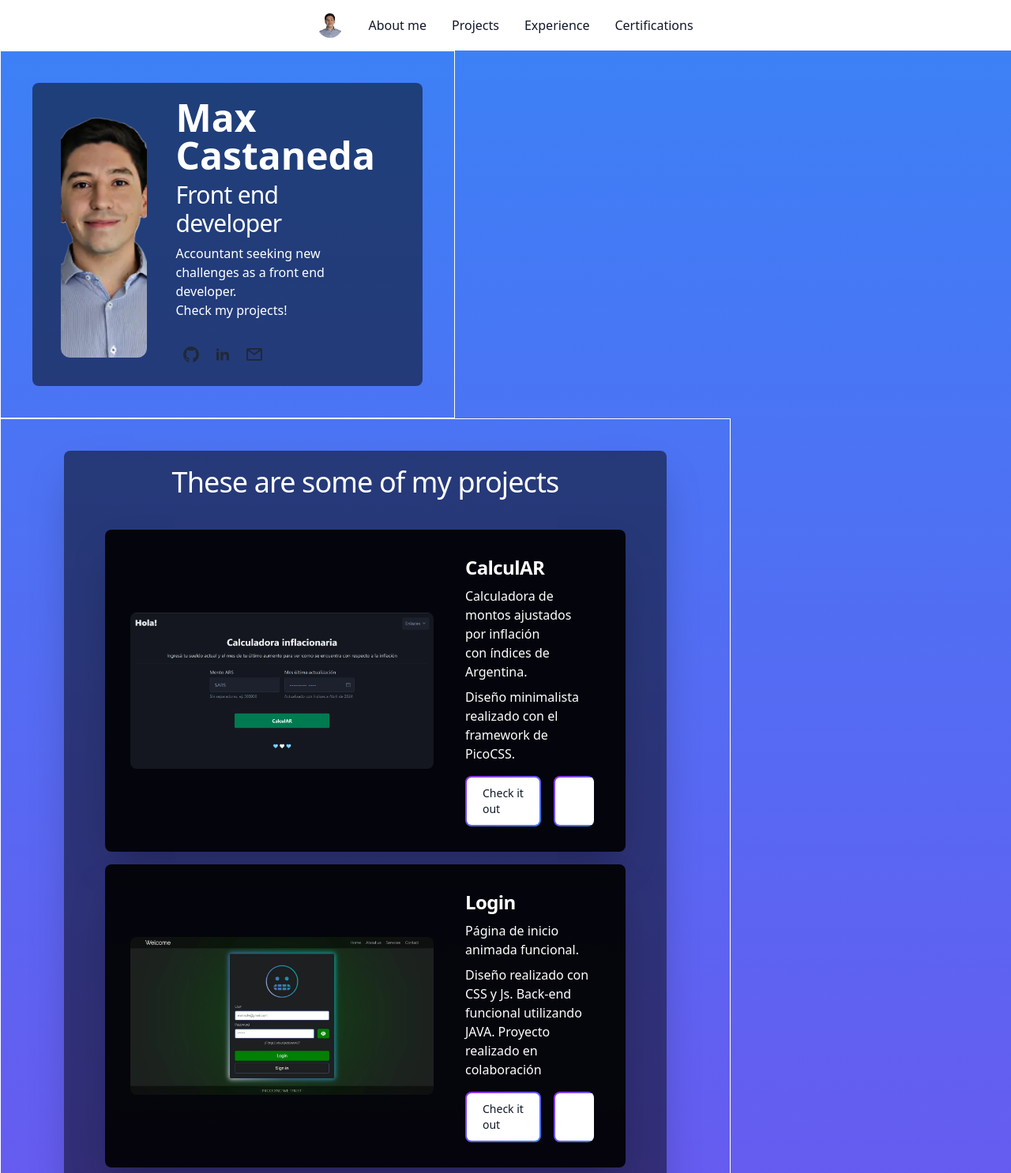
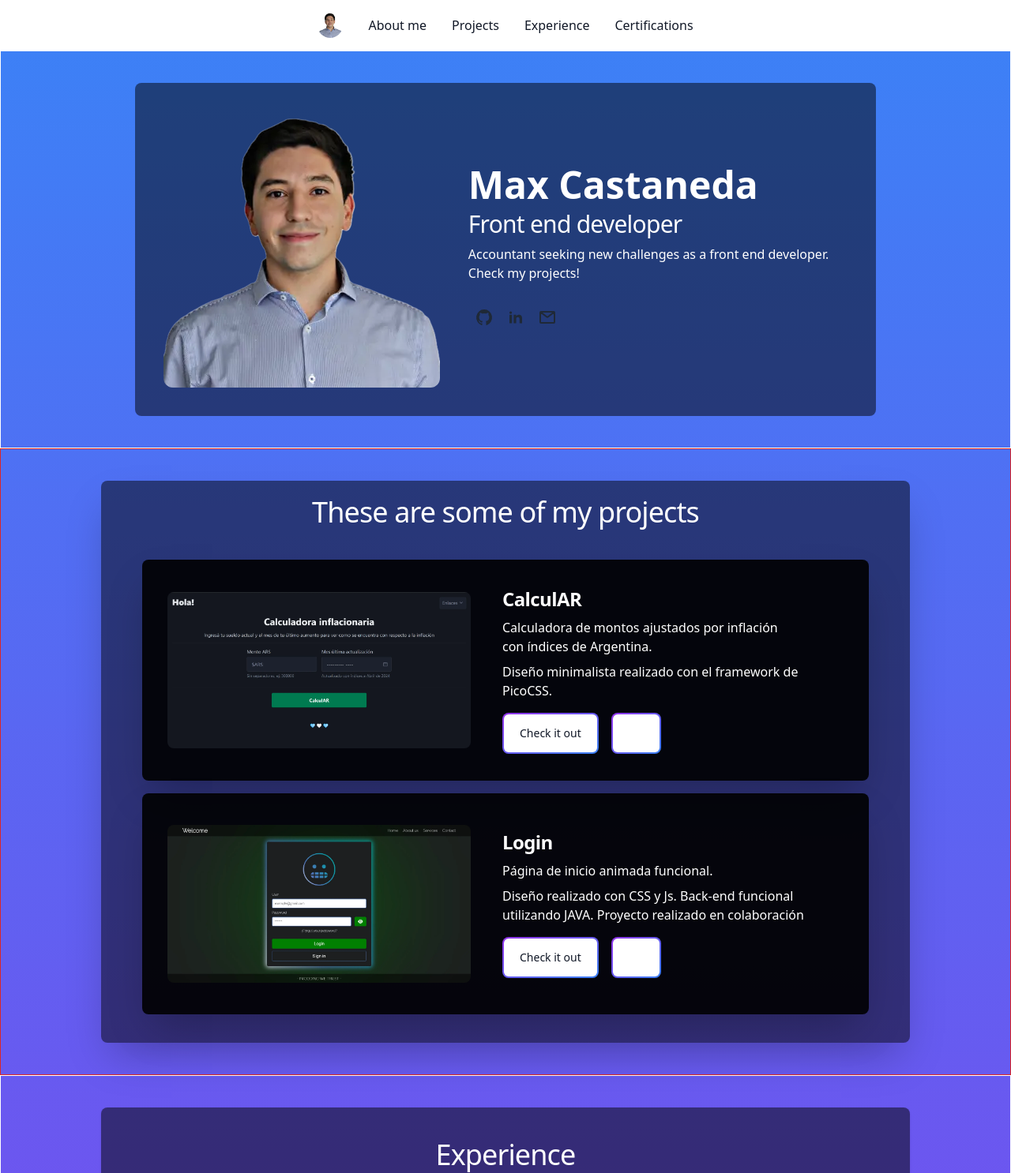
Before and after one commit to MaxiCastaneda/flowbite-tw-project, a plain HTML site: page index.html in a window 1280 px wide. Shown: the top 1486 px of the page at 79% size. Drawn offline with nearby package versions, Linux system fonts and the light colour scheme.

Commit message:
section width

```diff
--- a/index.html
+++ b/index.html
@@ -11,7 +11,7 @@
     <script src="https://cdn.tailwindcss.com"></script>
 </head>
 
-<body class="bg-gradient-to-t from-purple-600 to-blue-500  bg-scroll scroll-smooth h-full w-fit md:max-w-xl">
+<body class="bg-gradient-to-t from-purple-600 to-blue-500  bg-scroll scroll-smooth h-full">
     <!-- Nav bar -->
     <nav class="fixed top-0 w-full h-16 z-50 bg-white border-gray-200 dark:bg-black dark:bg-opacity-50">
         <div class="max-w-screen-xl flex flex-wrap items-center justify-center mx-auto p-4">
@@ -53,7 +53,7 @@
     </nav>
 
     <!-- About me -->
-    <section id="about-me" class="flex justify-center mt-16 border border-white min-w-screen">
+    <section id="about-me" class="flex justify-center mt-16 border border-white">
         <div class="flex flex-col md:flex-row w-full m-10 md:w-fit h-full justify-center p-5 bg-black bg-opacity-50 rounded-lg">
             <div class="flex justify-center p-4">
                 <img class="rounded-xl object-cover aspect-square" src="img/max.webp" alt="" />
@@ -115,12 +115,12 @@
         </div>
     </section>
     <!-- Projects -->
-    <section id="projects" class="flex justify-center border border-white p-10 min-w-fit">
-        <div class="bg-black/50 max-w-5xl w-full mx-10 p-5 bg-black bg-opacity-50 rounded-lg shadow-2xl">
+    <section id="projects" class="flex justify-center border border-red-600 p-10">
+        <div class="bg-black/50 mx-10 p-5 bg-black bg-opacity-50 rounded-lg shadow-2xl max-w-lg md:max-w-5xl">
             <h1 class="text-3xl md:text-4xl tracking-tight text-white text-center mb-10">These are some of my projects
             </h1>
             <!-- tarjeta 1 -->
-            <div class="mx-8 mb-4 lg:flex bg-black/90 items-center p-4 rounded-lg shadow-2xl min-w-fit sm:max-w-xl">
+            <div class="mx-8 mb-4 lg:flex bg-black/90 items-center p-4 rounded-lg shadow-2xl ">
                 <div class="flex justify-center items-center m-4">
                     <a href="#" class="relative group aspect-video flex justify-center items-center">
                         <img class="rounded-lg max-w-sm" src="img/calcular.webp" alt="" />
@@ -156,7 +156,7 @@
                 </div>
             </div>
             <!-- tarjeta 2 -->
-            <div class="mx-8 mb-4 lg:flex bg-black/90 items-center p-4 rounded-lg shadow-2xl min-w-fit sm:max-w-xl">
+            <div class="mx-8 mb-4 lg:flex bg-black/90 items-center p-4 rounded-lg shadow-2xl">
                 <div class="flex justify-center items-center m-4">
                     <a href="#" class="relative group aspect-video flex justify-center items-center">
                         <img class="rounded-lg max-w-sm" src="img/login.webp" alt="" />
@@ -251,9 +251,9 @@
     </section>
 
     <!-- Certifications -->
-    <section id="certifications" class="flex w-full justify-center p-10 border border-white">
-
+    <section id="certifications" class="flex w-full justify-center p-10 border border-white ">
         <div class="relative w-full max-w-5xl p-10 border border-white bg-black/50 rounded-lg">
+            <h1 class="text-3xl md:text-4xl tracking-tight text-white text-center">Certifications</h1>
             <div id="default-carousel" class="relative w-full" data-carousel="slide">
 
                 <!-- Carousel wrapper -->
@@ -334,10 +334,9 @@
     </section>
 
     <!-- Footer -->
-    <footer
-        class="z-10 bottom-0 w-full shadow sm:flex sm:items-center sm:justify-between p-1 sm:p-2 xl:p-4 bg-black bg-opacity-50">
+    <footer class="z-10 bottom-0 w-full shadow sm:flex sm:items-center sm:justify-evenly p-2 sm:p-4 xl:p-4 bg-black bg-opacity-50">
         <p class="mb-4 text-sm text-center text-gray-500 dark:text-gray-400 sm:mb-0">
-            Last update 2024 - <a class="hover:underline" target="_blank">Feel free to reach me</a>
+            Last update June 2024 - <a class="hover:underline" target="_blank">Feel free to reach me</a>
         </p>
         <div class="flex justify-center items-center space-x-1">
             <a href="#" data-tooltip-target="tooltip-facebook"
@@ -366,7 +365,7 @@
             </a>
             <div id="tooltip-twitter" role="tooltip"
                 class="inline-block absolute invisible z-10 py-2 px-3 text-sm font-medium text-white bg-gray-900 rounded-lg shadow-sm opacity-0 transition-opacity duration-300 tooltip dark:bg-gray-700">
-                Follow us on Twitter
+                Follow me on Twitter
                 <div class="tooltip-arrow" data-popper-arrow></div>
             </div>
             <a href="#" data-tooltip-target="tooltip-github2"
@@ -388,6 +387,9 @@
     </footer>
 
     <script src="https://cdnjs.cloudflare.com/ajax/libs/flowbite/2.3.0/flowbite.min.js"></script>
+
+
+
 </body>
 
 </html>
```
